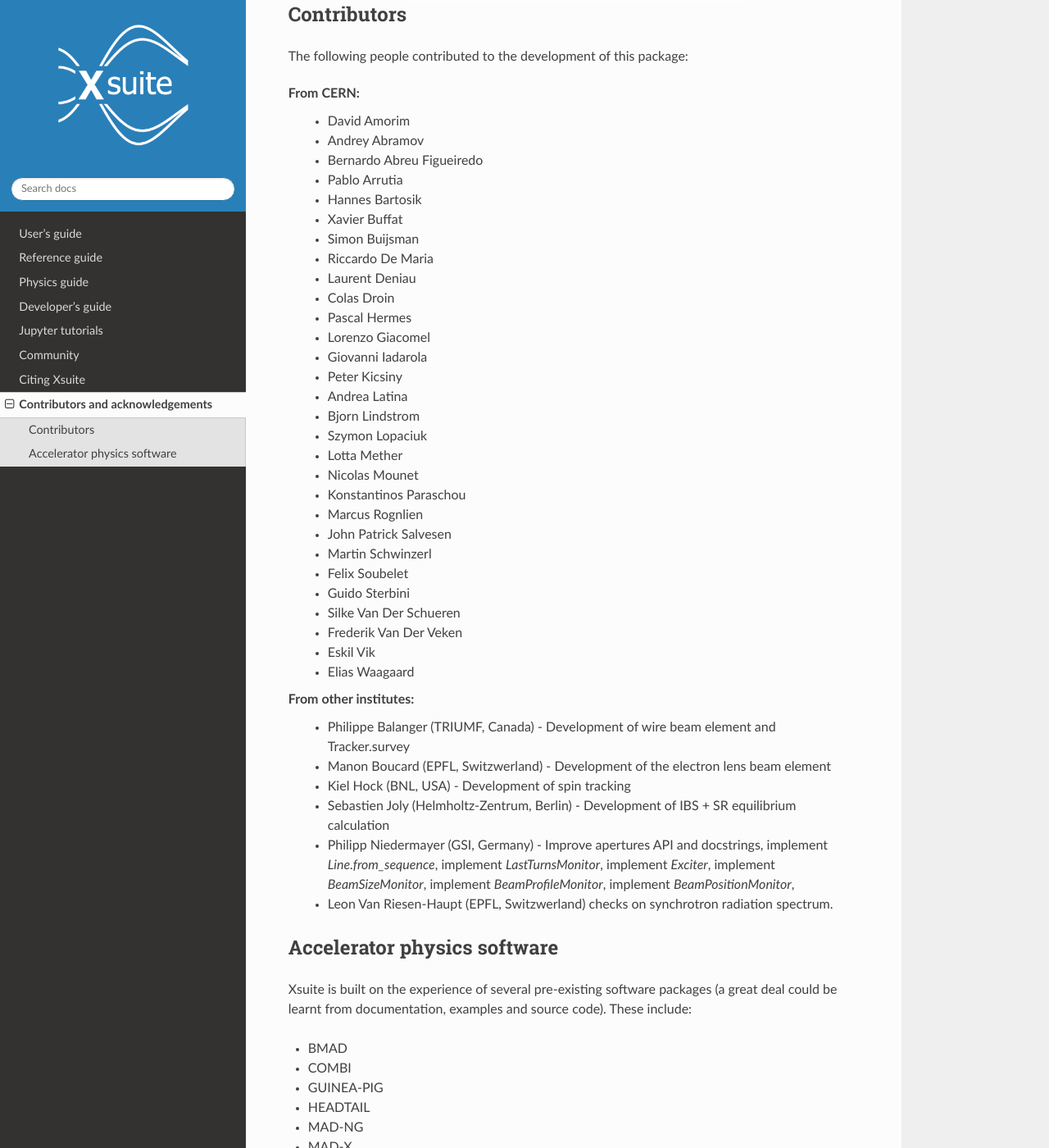
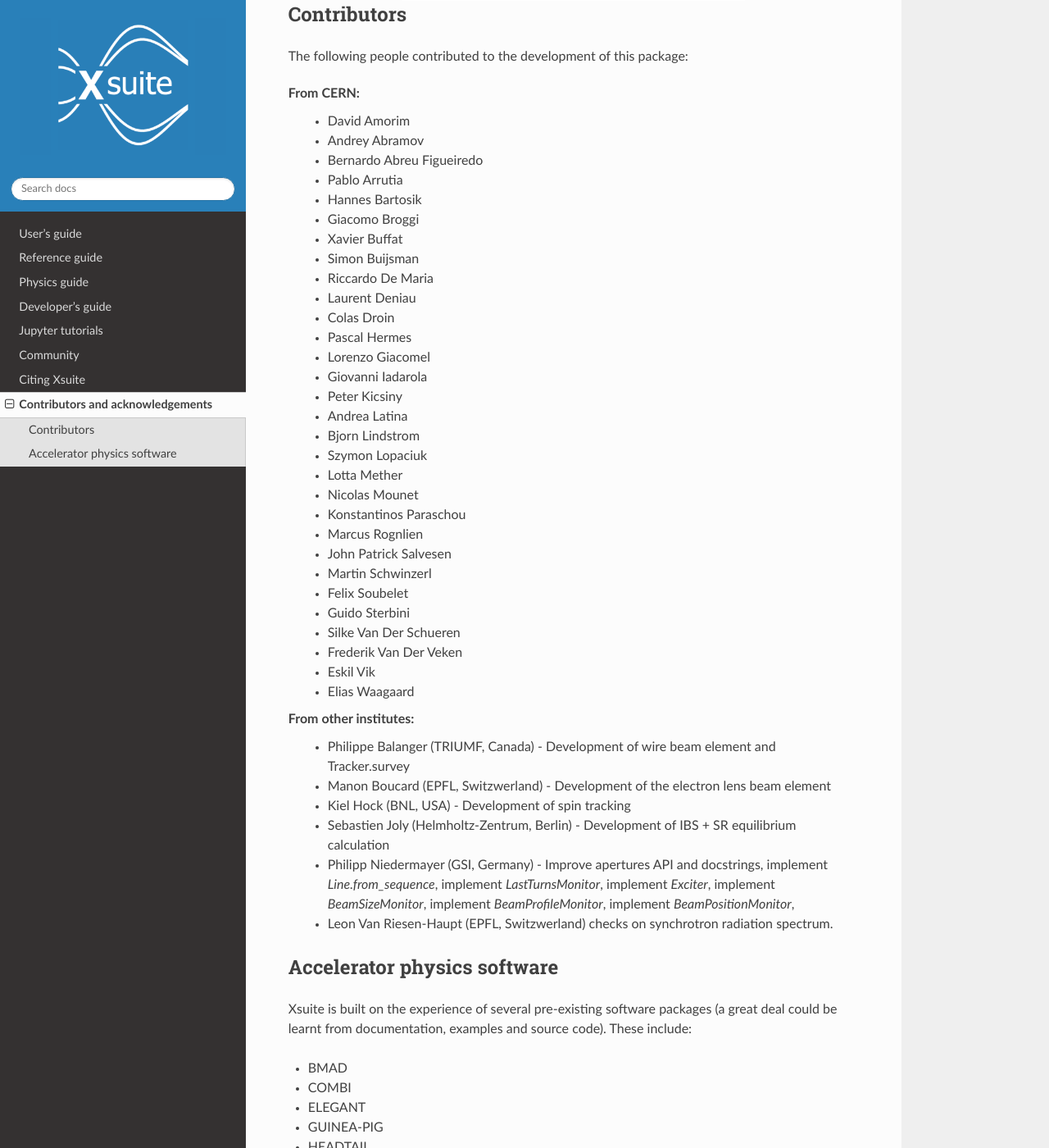
Before and after one commit to xsuite/xsuite, a Sphinx documentation site: the page built from docs/contributors_acknowledgements.rst, in a window 1280 px wide and 1400 px high, scrolled down 414 px. Shown: the whole window at 82% size. Built offline with Sphinx 7.4.7 and the Read the Docs theme 3.1.0, drawn with Linux system fonts in a browser that asks for light colours; pages that are not in the unit, such as notebooks, are missing from menus; the version number could not be read and is left out.

Commit message:
Update contributors and acknowledgements list

```diff
--- a/docs/contributors_acknowledgements.rst
+++ b/docs/contributors_acknowledgements.rst
@@ -19,6 +19,7 @@
  - Bernardo Abreu Figueiredo
  - Pablo Arrutia
  - Hannes Bartosik
+ - Giacomo Broggi
  - Xavier Buffat
  - Simon Buijsman
  - Riccardo De Maria
@@ -64,6 +65,7 @@
 
 - BMAD
 - COMBI
+- ELEGANT
 - GUINEA-PIG
 - HEADTAIL
 - MAD-NG
```
Also changed, not shown: other parts of docs/contributors_acknowledgements.rst (+1 -0 lines).
